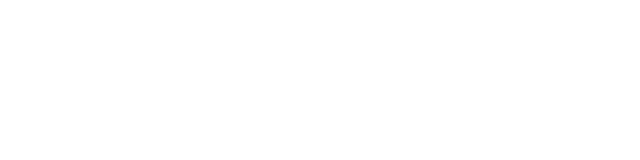
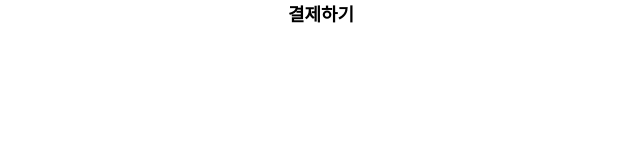
Before and after one commit to 1z-Labs/mytarot-client, a Vue app: page /payments in a window 1280 px wide. Before the commit this address had no page. Shown: the top 160 px of the page, without its empty margins (319-959 px from the left). Built offline with nearby package versions, Linux system fonts and the light colour scheme.

Commit message:
데헷콩 깜빡띠

```diff
--- a/src/main.js
+++ b/src/main.js
@@ -1,6 +1,7 @@
 import { createApp } from 'vue'
 import App from './App.vue'
 import router from './router'
+import '/styles.css';
 
 
 const app = createApp(App);
--- a/src/router/index.js
+++ b/src/router/index.js
@@ -1,6 +1,7 @@
 import {createRouter, createWebHistory} from 'vue-router'
 import ResultlInfoScreen from "@/views/ResultlInfoScreen.vue";
 import WriteInfoScreen from "@/views/WriteInfoScreen.vue";
+import PaymentScreen from "@/views/PaymentScreen.vue";
 
 const routes = [
     {
@@ -12,6 +13,11 @@
         path: '/writeInfo',
         name:'WriteInfoScreen',
         component: WriteInfoScreen
+    },
+    {
+        path: '/payments',
+        name: 'PaymentsScreen',
+        component: PaymentScreen,
     }
 ]
 
--- /dev/null
+++ b/src/views/PaymentScreen.vue
@@ -0,0 +1,15 @@
+<script>
+export default {
+  name: "PaymentScreen",
+}
+</script>
+
+<template>
+  <div class="flex items-center justify-center">
+    <p class="text-lg font-bold">결제하기</p>
+  </div>
+</template>
+
+<style scoped>
+
+</style>
```
Also changed, not shown: src/App.vue (+3 -4 lines).
